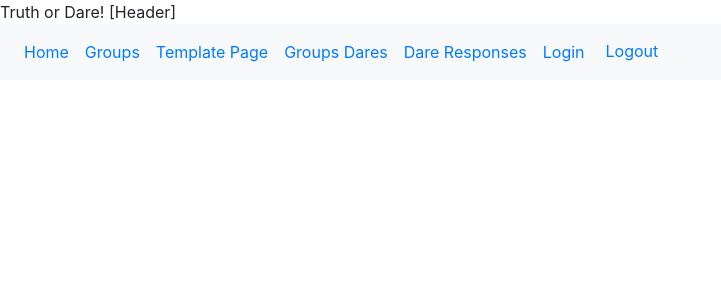
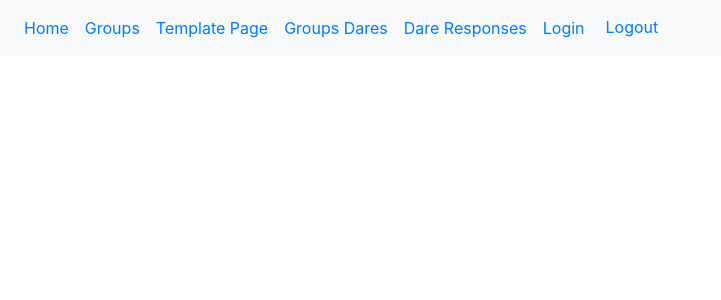
Before and after one commit to Miklos24/truth-or-dare-cs340, a PHP site: page /GroupsDares.php?user=1 in a window 1280 px wide. Shown: the top 300 px of the page, without its empty margins (0-721 px from the left). Run offline with PHP 8.4, Linux system fonts and the light colour scheme; the visitor is signed in with stand-in values (Sample User, id 1); data that the repository does not hold is empty.

Commit message:
removed something

```diff
--- a/pages/header.php
+++ b/pages/header.php
@@ -33,7 +33,6 @@
   );
  ?>
 <header>
-  Truth or Dare! [Header]
     <nav class="navbar navbar-expand-sm bg-light">
         <ul class="navbar-nav">
           <?php
```
